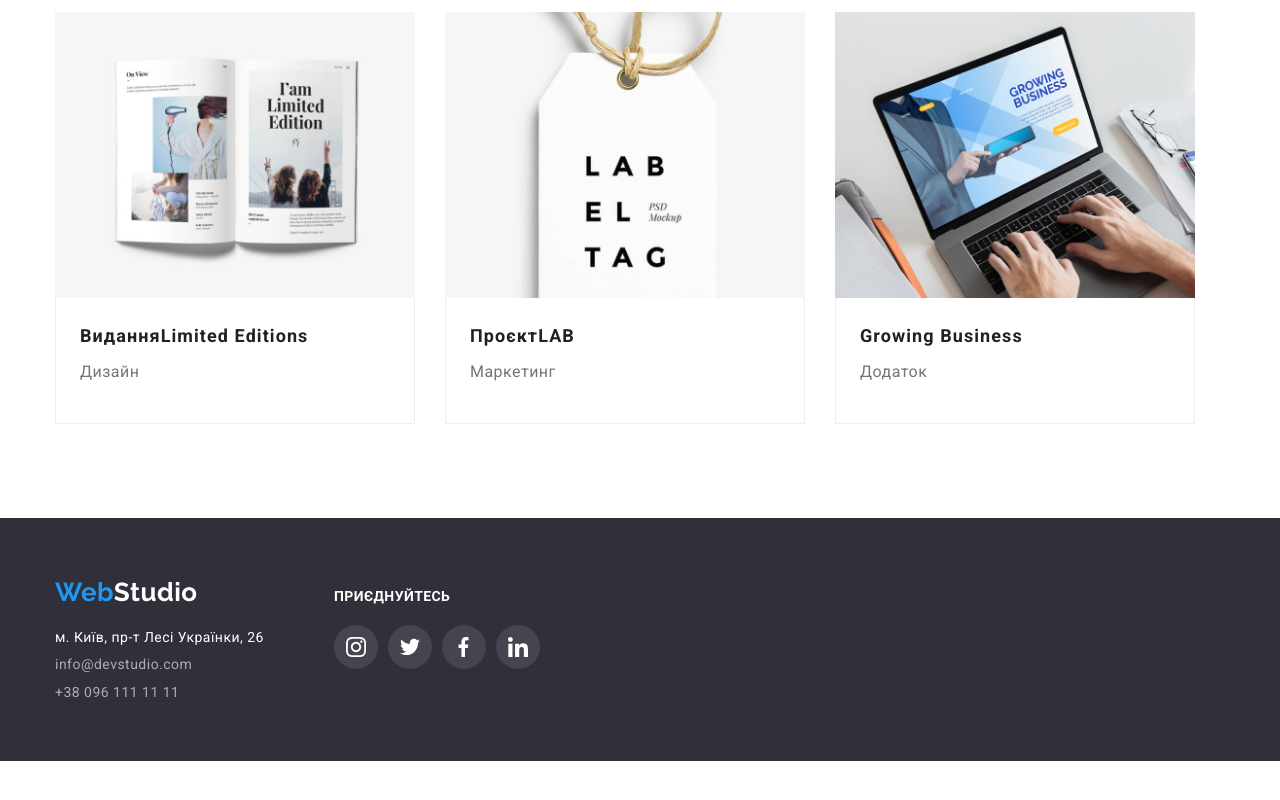
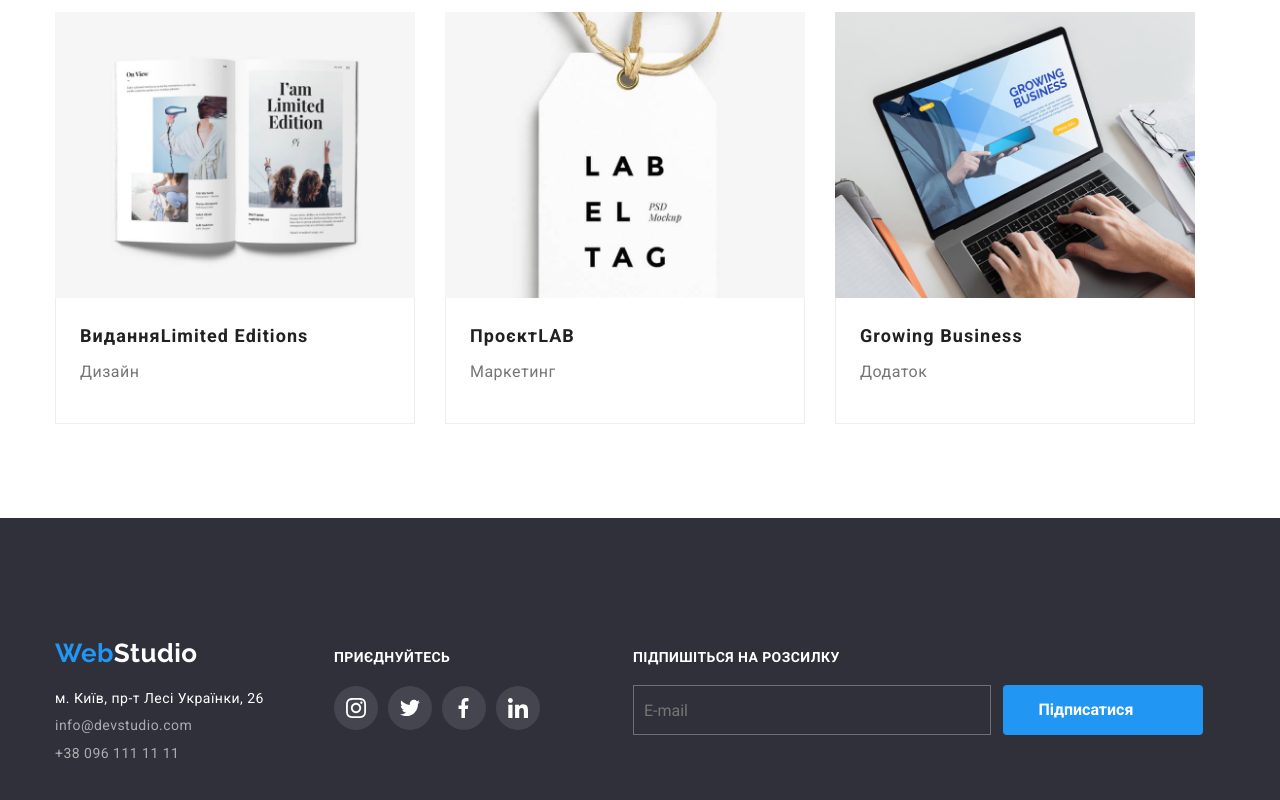
Before and after one commit to HannaNikola/goit-markup-hw-06, a plain HTML site: page portfolio.html in a window 1280 px wide. Shown: the part 1137-1937 px from the top of the page. Before the commit the page ends 1898 px from the top, so only its background shows below. Drawn offline with nearby package versions, Linux system fonts and the light colour scheme.

Commit message:
created-portfolio

```diff
--- a/portfolio.html
+++ b/portfolio.html
@@ -241,6 +241,19 @@
                         </svg></a></li>
             </ul>
         </div>
+        <div class="mailing-list">
+            <p class="mailing-title">Підпишіться на розсилку</p>
+            <ul class="form-mail">
+                <li class="mail-li list"><label for="email"></label>
+                    <input type="email" id="email" name="email" placeholder="E-mail">
+                </li>
+                <li class="mail-li list"><button type="submit" class="footer-btn">Підписатися <svg width="24" height="24"
+                            class="icon-send">
+                            <use xlink:href="./images/symbol-defs.svg#icon-send"></use>
+                        </svg></button>
+                </li>
+            </ul>
+        </div>
     </div>
 </footer>
  </body>
```
